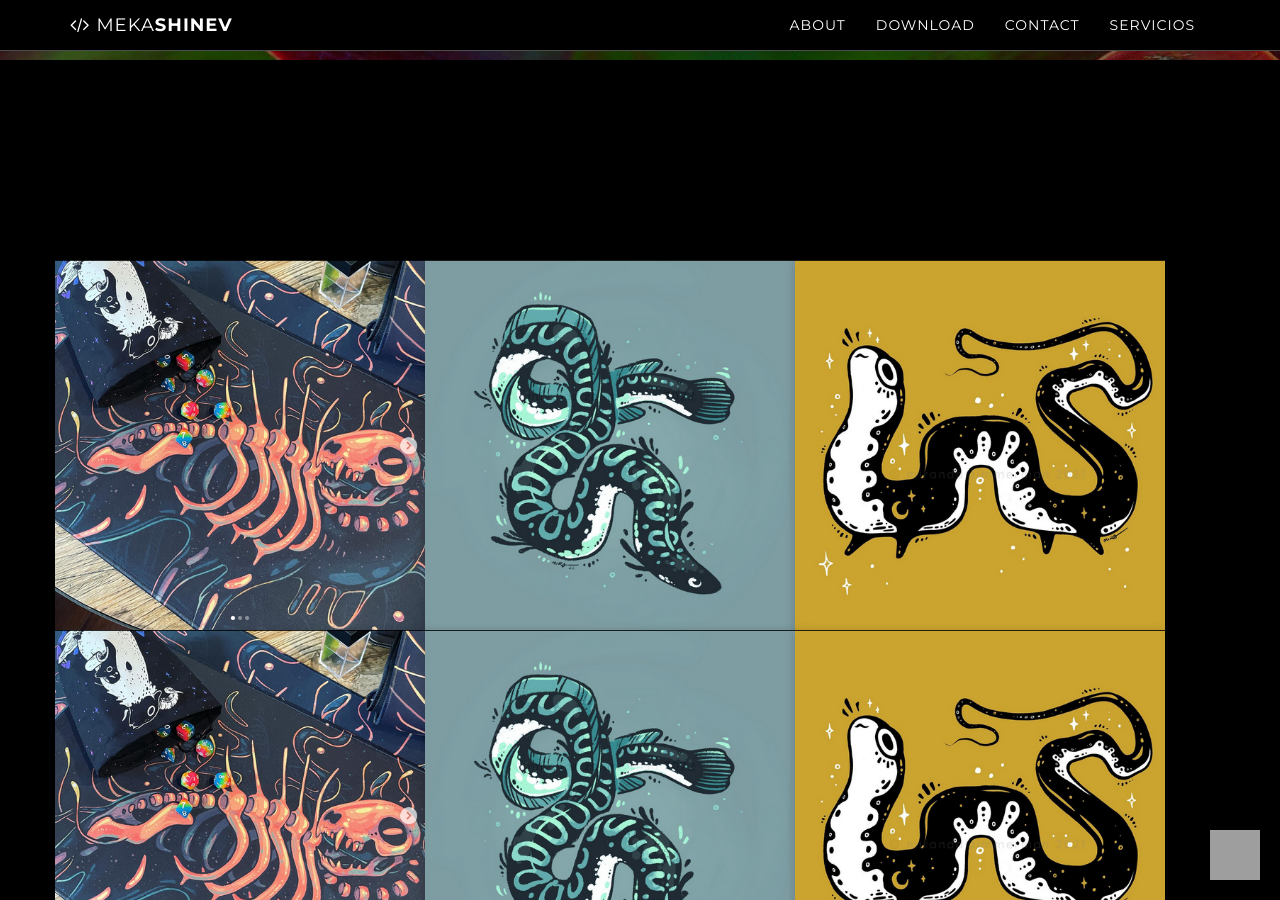
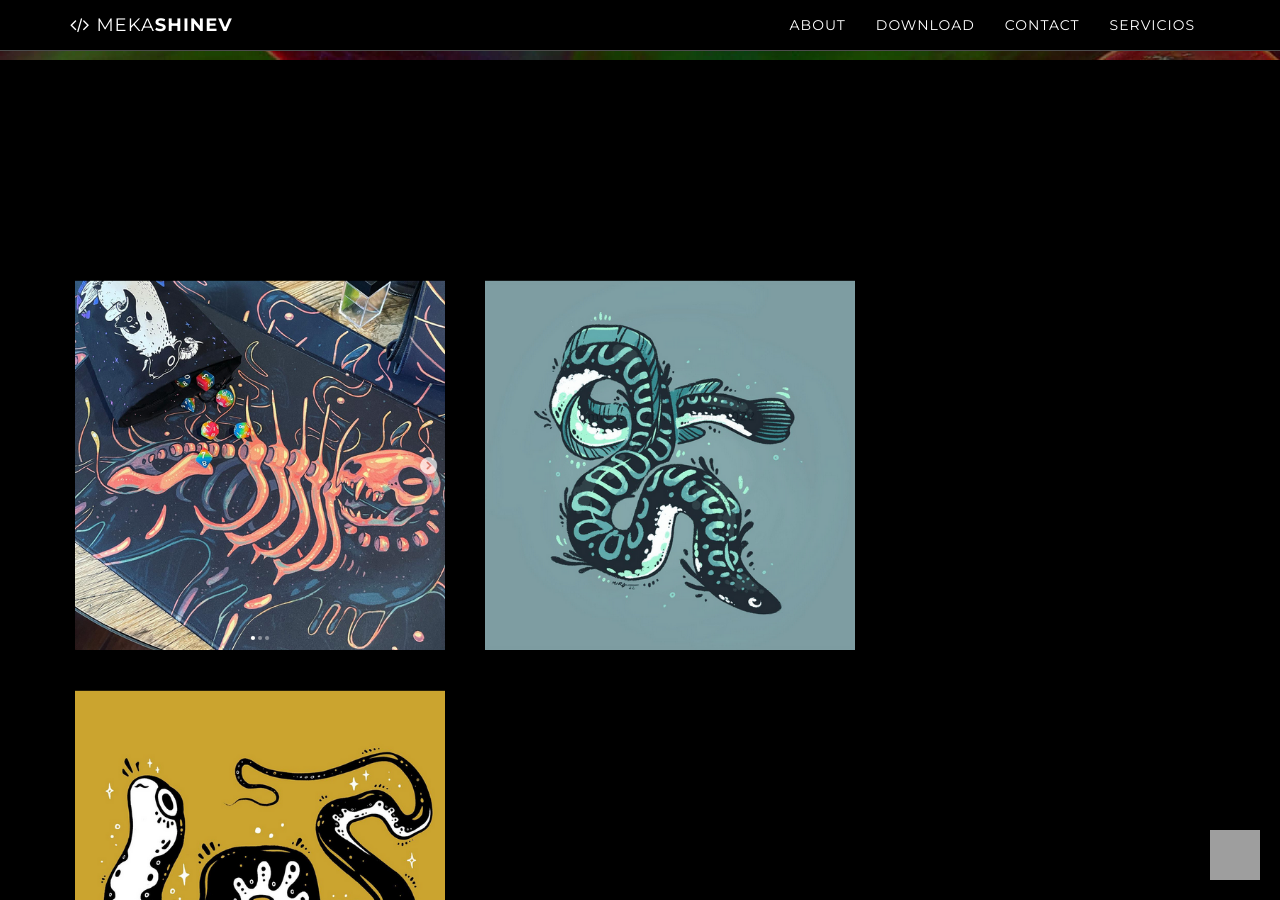
Before and after one commit to mekashinev/mekashinev.github.io, a Jekyll site: the page built from index.html, in a window 1280 px wide and 900 px high, scrolled down 840 px. Built offline with Jekyll 4.4.1, drawn with Linux system fonts in a browser that asks for light colours; grey boxes are pictures that could not be loaded.

Commit message:
Update about.html

```diff
--- a/_includes/about.html
+++ b/_includes/about.html
@@ -105,7 +105,7 @@
   width: calc(33.33% - 20px);
   height: 0;
   padding-bottom: calc(33.33% - 20px);
-  margin: 0px;
+  margin: 20px;
   background-position: center;
   background-repeat: no-repeat;
   background-size: cover;
```
